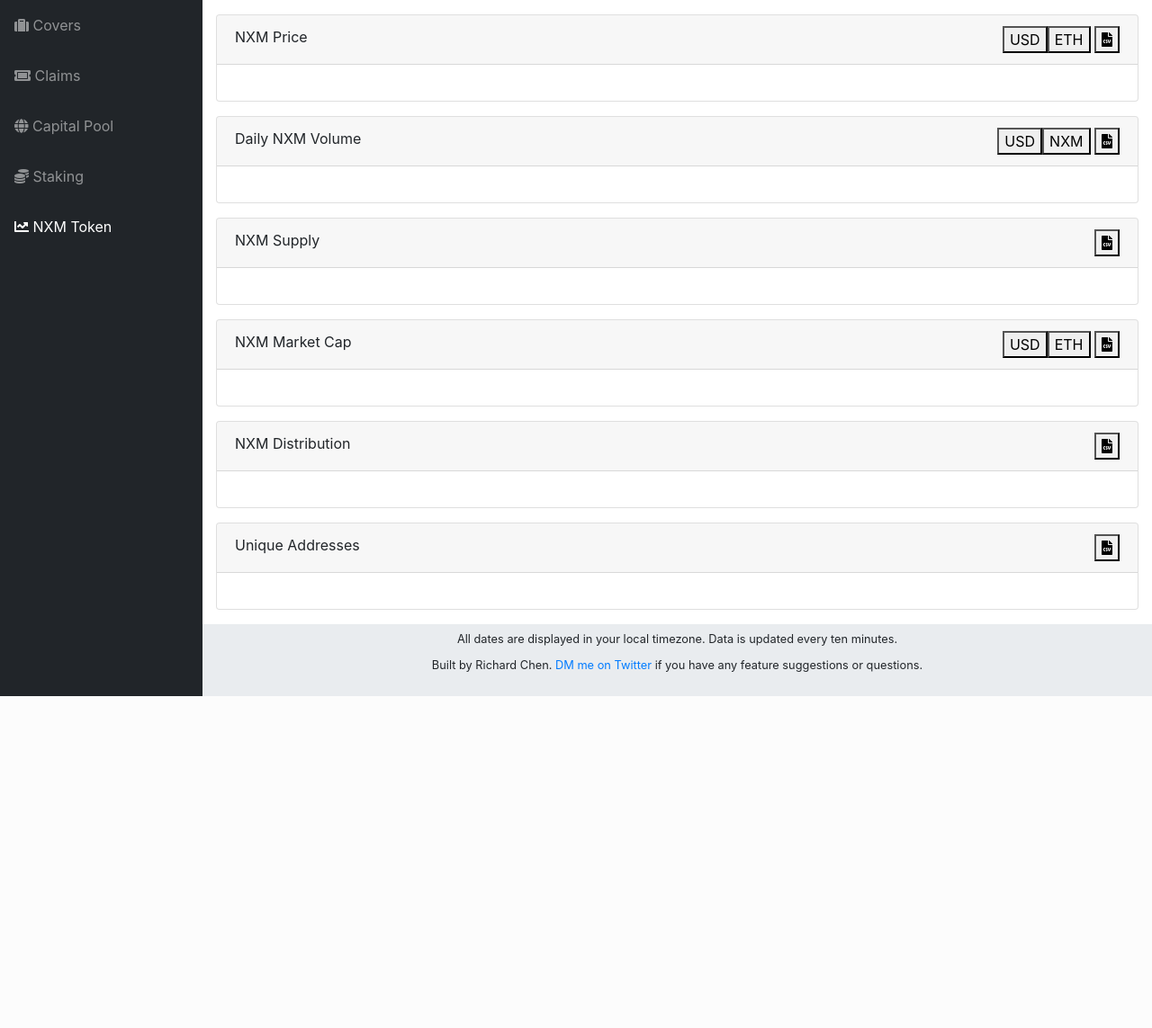
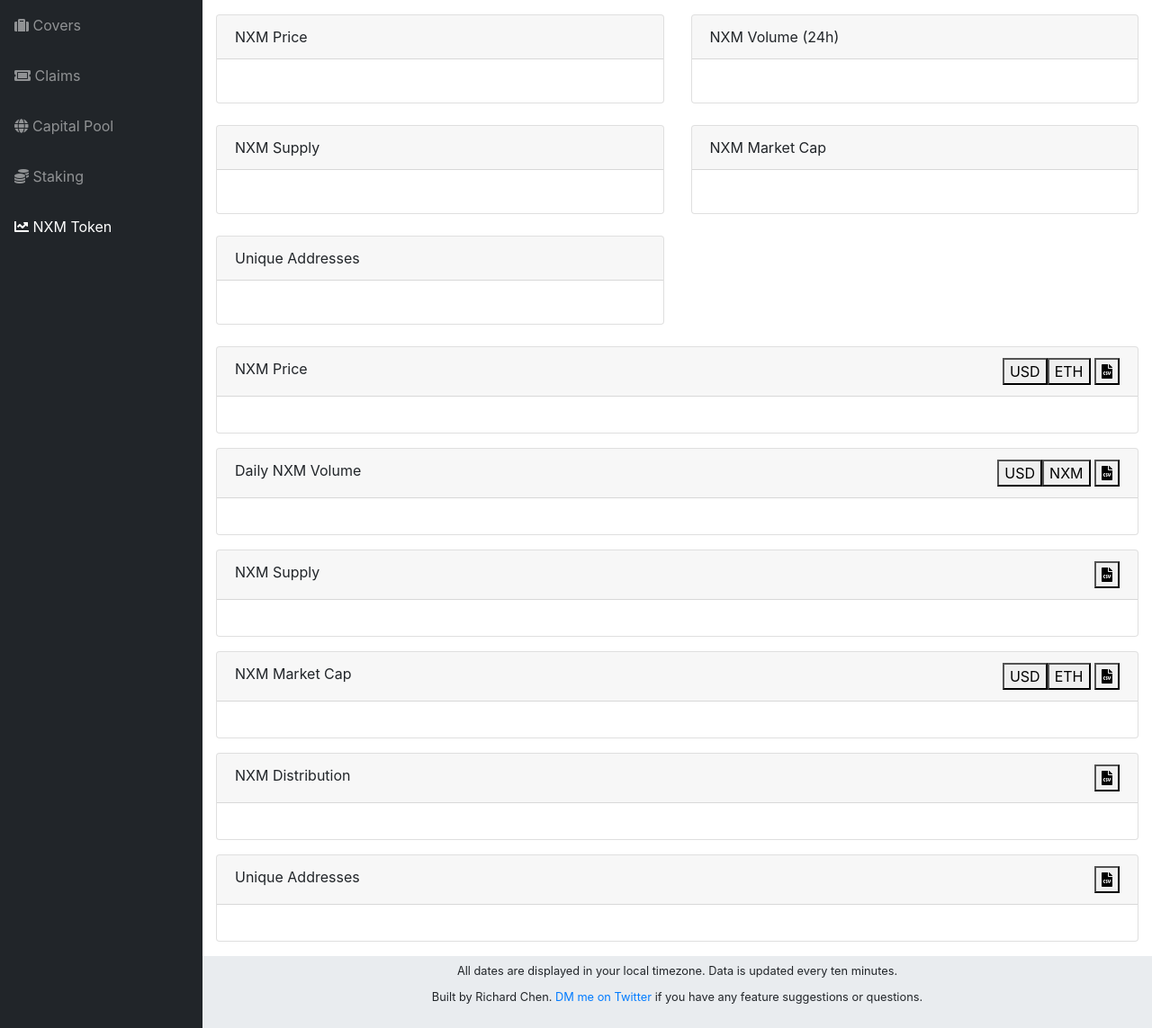
Before and after one commit to rchen8/nexus-mutual-tracker, a Flask app: page /token in a window 1280 px wide. Shown: the part 56-1199 px from the top of the page at 90% size. Before the commit the page ends 830 px from the top, so only its background shows below. Run offline with Flask 2, Linux system fonts and the light colour scheme; data that the repository does not hold is empty; some libraries are stand-ins or nearby versions.

Commit message:
Display current values for each graph

```diff
--- a/app/static/js/capital_pool.js
+++ b/app/static/js/capital_pool.js
@@ -13,6 +13,7 @@ const renderCapitalPoolSize = (currency) => {
 
 $.get('capital_pool_size', (response) => {
   capitalPoolSize = response
+  $('#currentCapitalPoolSize').text(getCurrentValue(capitalPoolSize, ['USD', 'ETH']))
   $('#capital-pool-size-usd').click()
 })
 
@@ -27,6 +28,8 @@ $('#capital-pool-size-eth').click(() => {
 })
 
 $.get('cover_amount_to_capital_pool_ratio', (response) => {
+  $('#currentActiveCoverAmountToCapitalPoolSizeRatio').text(
+      getCurrentValue(response, null).toFixed(2) + '%')
   Plotly.newPlot('activeCoverAmountToCapitalPoolSizeRatio', [{
     x: getDateTimesInLocalTimezone(Object.keys(response)),
     y: Object.values(response),
@@ -36,6 +39,8 @@ $.get('cover_amount_to_capital_pool_ratio', (response) => {
 })
 
 $.get('minimum_capital_requirement', (response) => {
+  $('#currentMinimumCapitalRequirement').text(
+      Math.round(getCurrentValue(response, null)).toLocaleString() + ' ETH')
   Plotly.newPlot('minimumCapitalRequirement', [{
     x: getDateTimesInLocalTimezone(Object.keys(response)),
     y: Object.values(response),
@@ -53,6 +58,7 @@ $.get('mcr_percentage', (response) => {
     }
   }
 
+  $('#currentMcrPercentage').text(getCurrentValue(response, null).toFixed(2) + '%')
   Plotly.newPlot('mcrPercentage', [{
     x: getDateTimesInLocalTimezone(Object.keys(response)),
     y: Object.values(response),
--- a/app/static/js/covers.js
+++ b/app/static/js/covers.js
@@ -18,6 +18,7 @@ const renderActiveCoverAmount = (currency) => {
 
 $.get('active_cover_amount', (response) => {
   activeCoverAmount = response
+  $('#currentActiveCoverAmount').text(getCurrentValue(activeCoverAmount, ['USD', 'ETH']))
   $('#active-cover-amount-usd').click()
 })
 
@@ -95,6 +96,7 @@ const renderPremiumsPaid = (currency) => {
 
 $.get('premiums_paid', (response) => {
   premiumsPaid = response
+  $('#currentPremiumsPaid').text(getCurrentValue(premiumsPaid, ['USD', 'ETH']))
   $('#premiums-paid-usd').click()
 })
 
--- a/app/static/js/script.js
+++ b/app/static/js/script.js
@@ -18,6 +18,29 @@
     }
   })
 })(jQuery)
+
+const getCurrentValue = (object, currencies, price) => {
+  if (currencies === null) {
+    return object[Object.keys(object)[Object.keys(object).length - 1]]
+  } else {
+    text = ''
+    for (currency of currencies) {
+      value = object[currency]
+          [Object.keys(object[currency])[Object.keys(object[currency]).length - 1]]
+      if (text !== '') {
+        text += ' / '
+      }
+      if (currency === 'USD') {
+        text += price ? '$' + value.toFixed(2) : '$' + Math.round(value).toLocaleString()
+      } else if (currency === 'ETH') {
+        text += price ? value.toFixed(4) + ' ETH' : Math.round(value).toLocaleString() + ' ETH'
+      } else if (currency === 'NXM') {
+        text += Math.round(value).toLocaleString() + ' NXM'
+      }
+    }
+    return text
+  }
+}
 
 const toggleCurrency = (query_selector, activeCurrency, inactiveCurrency) => {
   $(query_selector + '-' + activeCurrency).attr('disabled', 'disabled')
--- a/app/static/js/staking.js
+++ b/app/static/js/staking.js
@@ -18,6 +18,7 @@ const renderTotalAmountStaked = (currency) => {
 
 $.get('total_amount_staked', (response) => {
   totalAmountStaked = response
+  $('#currentTotalAmountStaked').text(getCurrentValue(totalAmountStaked, ['USD', 'NXM']))
   $('#total-amount-staked-usd').click()
 })
 
@@ -95,6 +96,7 @@ const renderTotalStakingReward = (currency) => {
 
 $.get('total_staking_reward', (response) => {
   totalStakingReward = response
+  $('#currentTotalStakingReward').text(getCurrentValue(totalStakingReward, ['USD', 'NXM']))
   $('#total-staking-reward-usd').click()
 })
 
--- a/app/static/js/token.js
+++ b/app/static/js/token.js
@@ -18,6 +18,7 @@ const renderNXMPrice = (currency) => {
 
 $.get('nxm_price', (response) => {
   nxmPrice = response
+  $('#currentNxmPrice').text(getCurrentValue(nxmPrice, ['USD', 'ETH'], true))
   $('#nxm-price-usd').click()
 })
 
@@ -43,6 +44,7 @@ const renderNXMDailyVolume = (currency) => {
 
 $.get('nxm_daily_volume', (response) => {
   nxmDailyVolume = response
+  $('#currentNxmVolume').text(getCurrentValue(nxmDailyVolume, ['USD', 'NXM']))
   $('#nxm-daily-volume-usd').click()
 })
 
@@ -57,6 +59,7 @@ $('#nxm-daily-volume-nxm').click(() => {
 })
 
 $.get('nxm_supply', (response) => {
+  $('#currentNxmSupply').text(Math.round(getCurrentValue(response, null)).toLocaleString() + ' NXM')
   Plotly.newPlot('nxmSupply', [{
     x: getDateTimesInLocalTimezone(Object.keys(response)),
     y: Object.values(response),
@@ -83,6 +86,7 @@ const renderNXMMarketCap = (currency) => {
 
 $.get('nxm_market_cap', (response) => {
   nxmMarketCap = response
+  $('#currentNxmMarketCap').text(getCurrentValue(nxmMarketCap, ['USD', 'ETH']))
   $('#nxm-market-cap-usd').click()
 })
 
@@ -106,6 +110,7 @@ $.get('nxm_distribution', (response) => {
 })
 
 $.get('unique_addresses', (response) => {
+  $('#currentUniqueAddresses').text(getCurrentValue(response, null).toLocaleString())
   Plotly.newPlot('uniqueAddresses', [{
     x: getDateTimesInLocalTimezone(Object.keys(response)),
     y: Object.values(response),
--- a/app/templates/token.html
+++ b/app/templates/token.html
@@ -36,6 +36,39 @@
 
 <div id="content-wrapper">
   <div class="container-fluid">
+    <div class="row">
+      <div class="col-xl-6 col-md-6">
+        <div class="card mb-4">
+          <div class="card-header">NXM Price</div>
+          <div class="card-body"><h2 id="currentNxmPrice"></h2></div>
+        </div>
+      </div>
+      <div class="col-xl-6 col-md-6">
+        <div class="card mb-4">
+          <div class="card-header">NXM Volume (24h)</div>
+          <div class="card-body"><h2 id="currentNxmVolume"></h2></div>
+        </div>
+      </div>
+      <div class="col-xl-6 col-md-6">
+        <div class="card mb-4">
+          <div class="card-header">NXM Supply</div>
+          <div class="card-body"><h2 id="currentNxmSupply"></h2></div>
+        </div>
+      </div>
+      <div class="col-xl-6 col-md-6">
+        <div class="card mb-4">
+          <div class="card-header">NXM Market Cap</div>
+          <div class="card-body"><h2 id="currentNxmMarketCap"></h2></div>
+        </div>
+      </div>
+      <div class="col-xl-6 col-md-6">
+        <div class="card mb-4">
+          <div class="card-header">Unique Addresses</div>
+          <div class="card-body"><h2 id="currentUniqueAddresses"></h2></div>
+        </div>
+      </div>
+    </div>
+
     <div class="card mb-3">
       <div class="card-header">
         NXM Price
```
Also changed, not shown: app/templates/capital_pool.html (+27 -0 lines), app/templates/covers.html (+15 -0 lines), app/templates/staking.html (+15 -0 lines).
